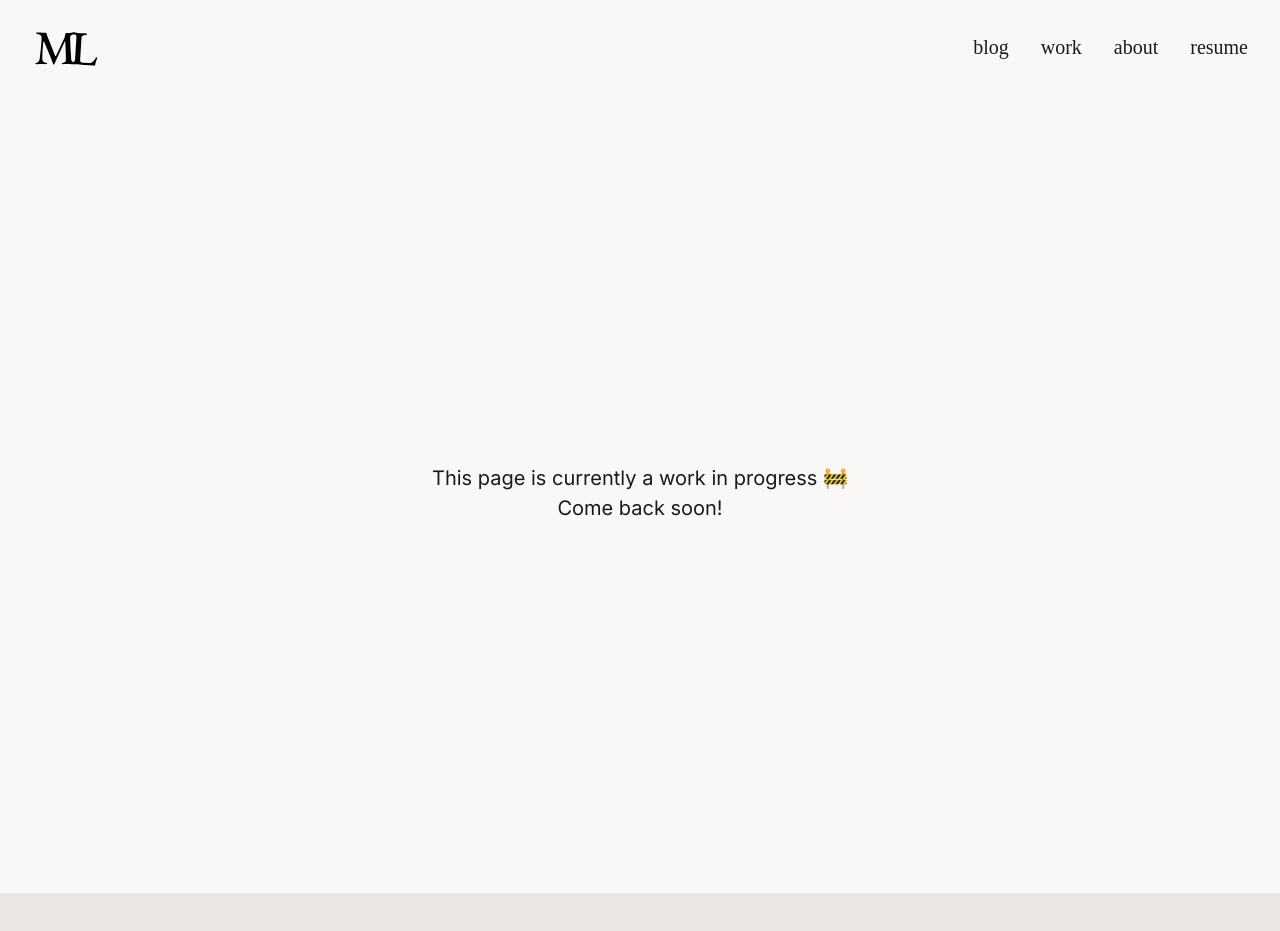
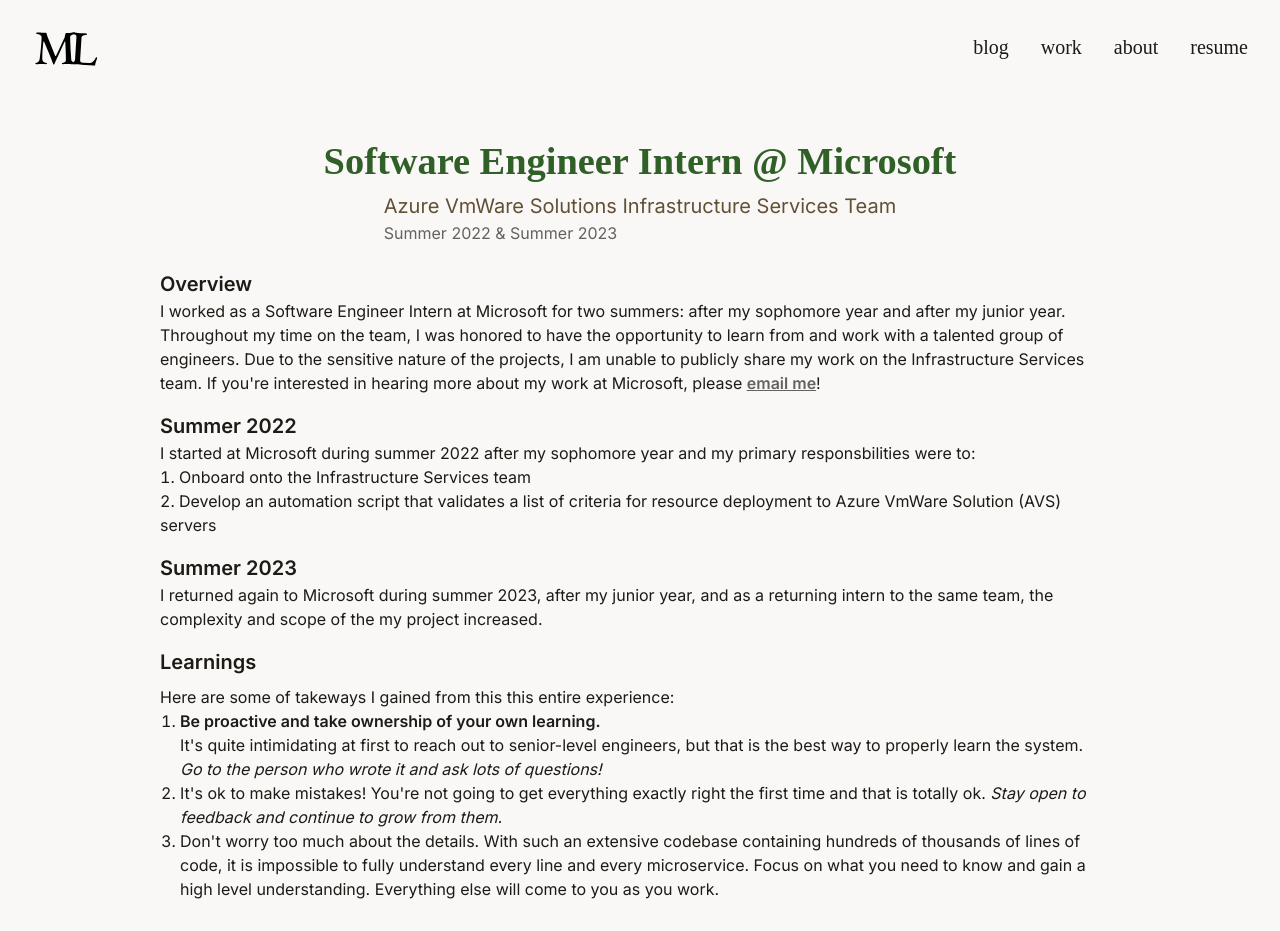
Before and after one commit to michelleli01/portfolio-v2, a SvelteKit app: page /work/microsoft in a window 1280 px wide. Shown: the top 931 px of the page. Built offline with nearby package versions, Linux system fonts and the light colour scheme.

Commit message:
microsoft exp

```diff
--- a/src/routes/work/microsoft/+page.svelte
+++ b/src/routes/work/microsoft/+page.svelte
@@ -4,9 +4,98 @@
 <svelte:head>
 	<title>microsoft | michelle li</title>
 </svelte:head>
-<section
-	class="h-screen font-sans text-general text-heading-3 flex flex-col items-center justify-center"
->
-	<p class="">This page is currently a work in progress 🚧</p>
-	<p>Come back soon!</p>
+
+<section class="py-10 divide-y-4 divide-secondary divide-opacity-60">
+	<div class="flex flex-col md:flex-row justify-between items-center gap-12 pb-8 md:pb-20">
+		<div>
+			<div class="flex flex-col justify-center items-center">
+				<h1 class="font-serif text-primary font-semibold text-heading-1">
+					Software Engineer Intern @ Microsoft
+				</h1>
+				<div>
+					<h3 class="font-sans text-accent font-medium text-heading-3">
+						Azure VmWare Solutions Infrastructure Services Team
+					</h3>
+					<p class="font-sans text-gray-2 font-medium text-body">Summer 2022 & Summer 2023</p>
+				</div>
+			</div>
+
+			<div class="font-sans text-general text-body pt-6 flex flex-col gap-4">
+				<div>
+					<b class="font-semibold text-heading-3">Overview</b>
+					<p>
+						I worked as a Software Engineer Intern at Microsoft for two summers: after my sophomore
+						year and after my junior year. Throughout my time on the team, I was honored to have the
+						opportunity to learn from and work with a talented group of engineers. Due to the
+						sensitive nature of the projects, I am unable to publicly share my work on the
+						Infrastructure Services team. If you're interested in hearing more about my work at
+						Microsoft, please <a
+							href="mailto:myl39@cornell.edu"
+							class="text-gray-2 font-bold underline">email me</a
+						>!
+					</p>
+				</div>
+				<div class="flex flex-col gap-4">
+					<div>
+						<h3 class="font-semibold text-heading-3">Summer 2022</h3>
+						I started at Microsoft during summer 2022 after my sophomore year and my primary responsbilities
+						were to:
+						<ul class="list-decimal list-inside">
+							<li>Onboard onto the Infrastructure Services team</li>
+							<li>
+								Develop an automation script that validates a list of criteria for resource
+								deployment to Azure VmWare Solution (AVS) servers
+							</li>
+						</ul>
+					</div>
+
+					<div class="flex flex-col gap-4">
+						<div>
+							<h3 class="font-semibold text-heading-3">Summer 2023</h3>
+							I returned again to Microsoft during summer 2023, after my junior year, and as a returning
+							intern to the same team, the complexity and scope of the my project increased.
+							<!-- <ul class="list-decimal list-inside">
+								<li>Onboard onto the Infrastructures team</li>
+								<li>
+									Develop an automation script that validates a list of criteria for resource
+									deployment to Azure VmWare Solution (AVS) servers
+								</li>
+							</ul> -->
+						</div>
+
+						<div class="flex flex-col gap-2">
+							<h3 class="font-semibold text-heading-3">Learnings</h3>
+
+							<div>
+								Here are some of takeways I gained from this this entire experience:
+								<ul class="list-decimal list-outside pl-5">
+									<li>
+										<p class="font-semibold">
+											Be proactive and take ownership of your own learning.
+										</p>
+										It's quite intimidating at first to reach out to senior-level engineers, but that
+										is the best way to properly learn the system.<br /><i
+											>Go to the person who wrote it and ask lots of questions!</i
+										>
+									</li>
+									<li>
+										It's ok to make mistakes! You're not going to get everything exactly right the
+										first time and that is totally ok. <i
+											>Stay open to feedback and continue to grow from them.</i
+										>
+									</li>
+									<li>
+										Don't worry too much about the details. With such an extensive codebase
+										containing hundreds of thousands of lines of code, it is impossible to fully
+										understand every line and every microservice. Focus on what you need to know and
+										gain a high level understanding. Everything else will come to you as you work.
+									</li>
+								</ul>
+							</div>
+						</div>
+					</div>
+				</div>
+			</div>
+		</div>
+	</div>
 </section>
```
